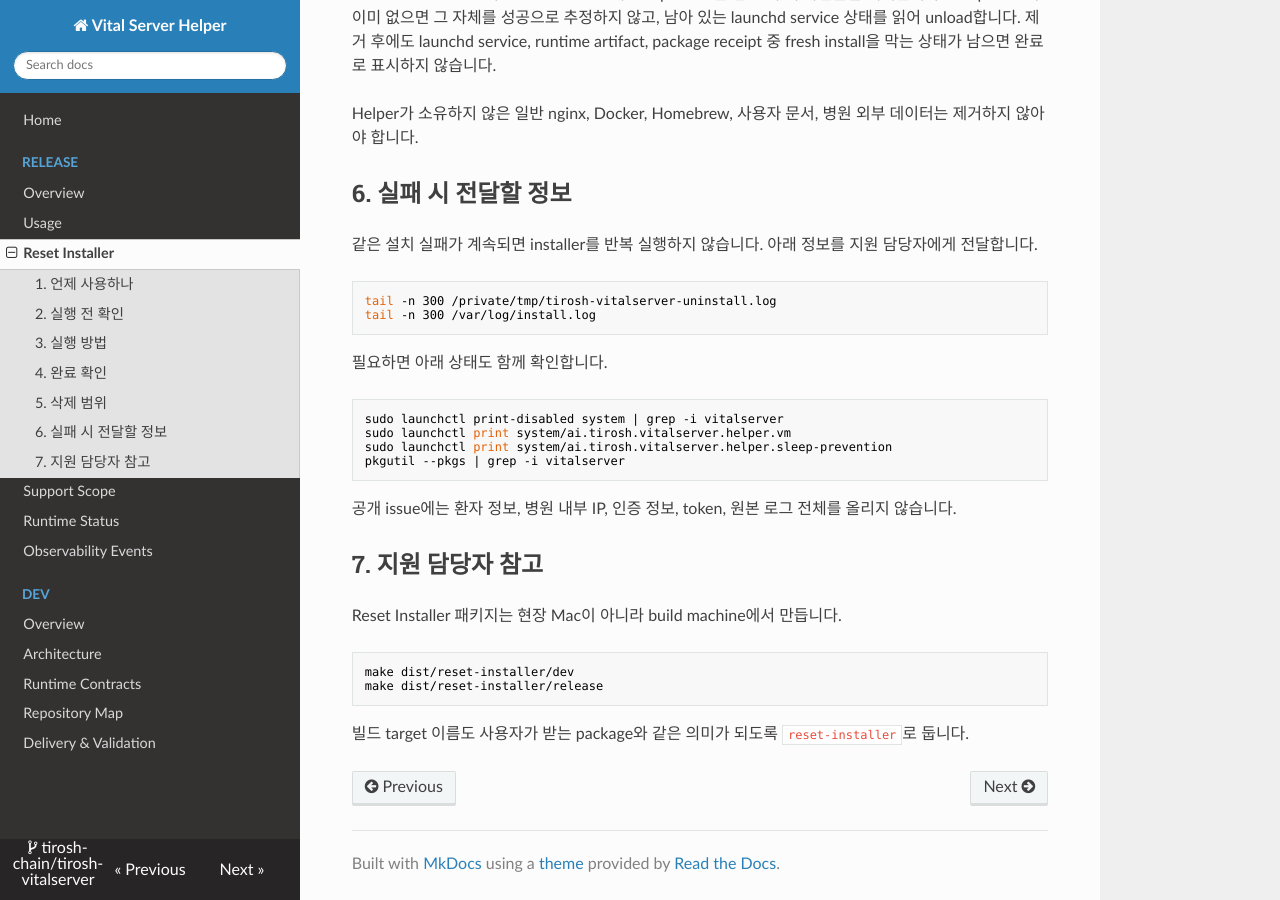
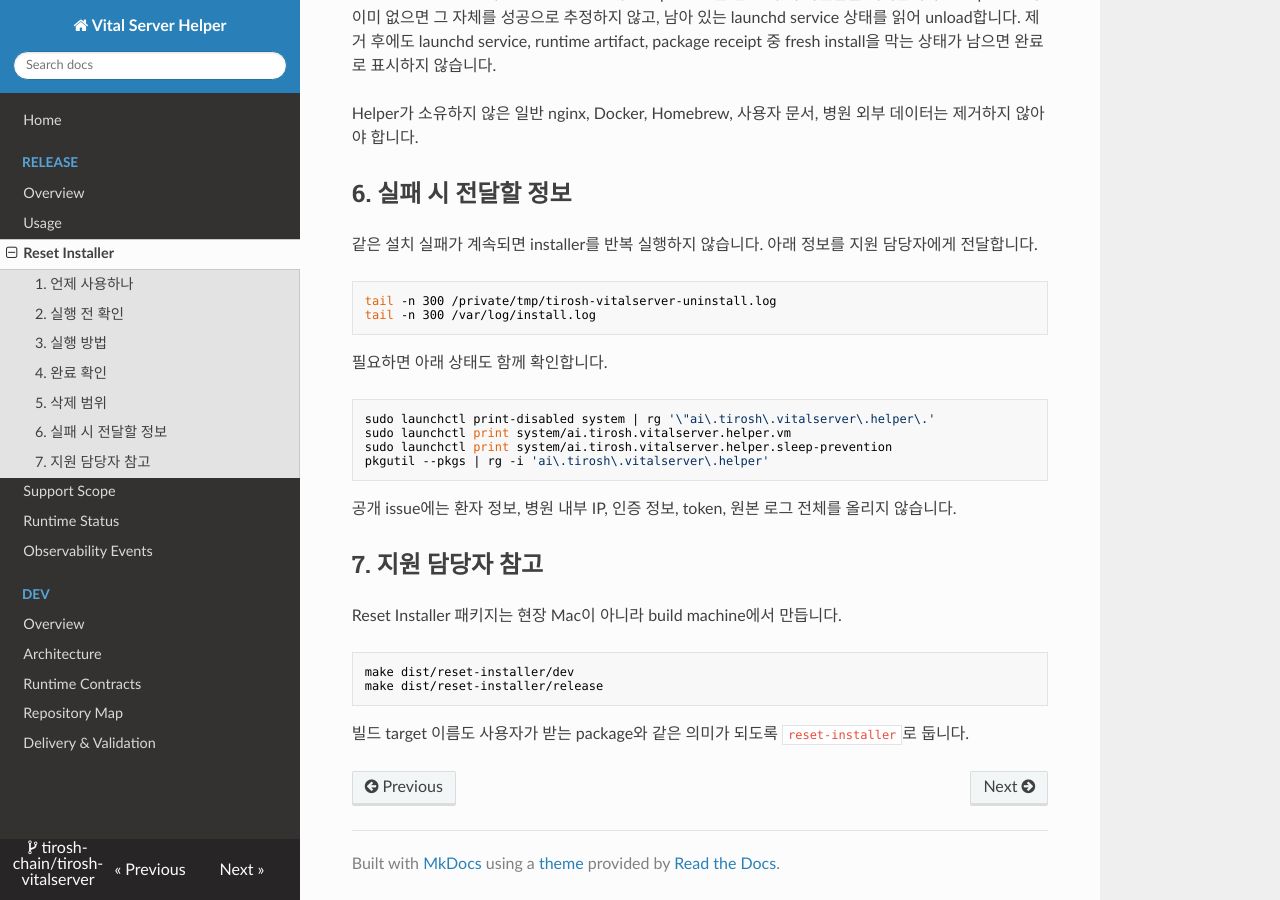
Before and after one commit to tirosh-chain/tirosh-vitalserver, an MkDocs documentation site: the page built from site-docs/release/reset-installer.md, in a window 1280 px wide and 900 px high, scrolled down 3458 px. Built offline with MkDocs 1.6.1, drawn with Linux system fonts in a browser that asks for light colours; nearby versions of some CDN libraries.

Commit message:
docs: use current helper service labels

````diff
--- a/site-docs/release/reset-installer.md
+++ b/site-docs/release/reset-installer.md
@@ -165,10 +165,10 @@ tail -n 300 /var/log/install.log
 필요하면 아래 상태도 함께 확인합니다.
 
 ```sh
-sudo launchctl print-disabled system | grep -i vitalserver
+sudo launchctl print-disabled system | rg '\"ai\.tirosh\.vitalserver\.helper\.'
 sudo launchctl print system/ai.tirosh.vitalserver.helper.vm
 sudo launchctl print system/ai.tirosh.vitalserver.helper.sleep-prevention
-pkgutil --pkgs | grep -i vitalserver
+pkgutil --pkgs | rg -i 'ai\.tirosh\.vitalserver\.helper'
 ```
 
 공개 issue에는 환자 정보, 병원 내부 IP, 인증 정보, token, 원본 로그 전체를 올리지 않습니다.
````
Also changed, not shown: docs/troubleshooting/046_pkg-postinstall-launchd-disabled.md (+2 -2 lines), 1 other file.
